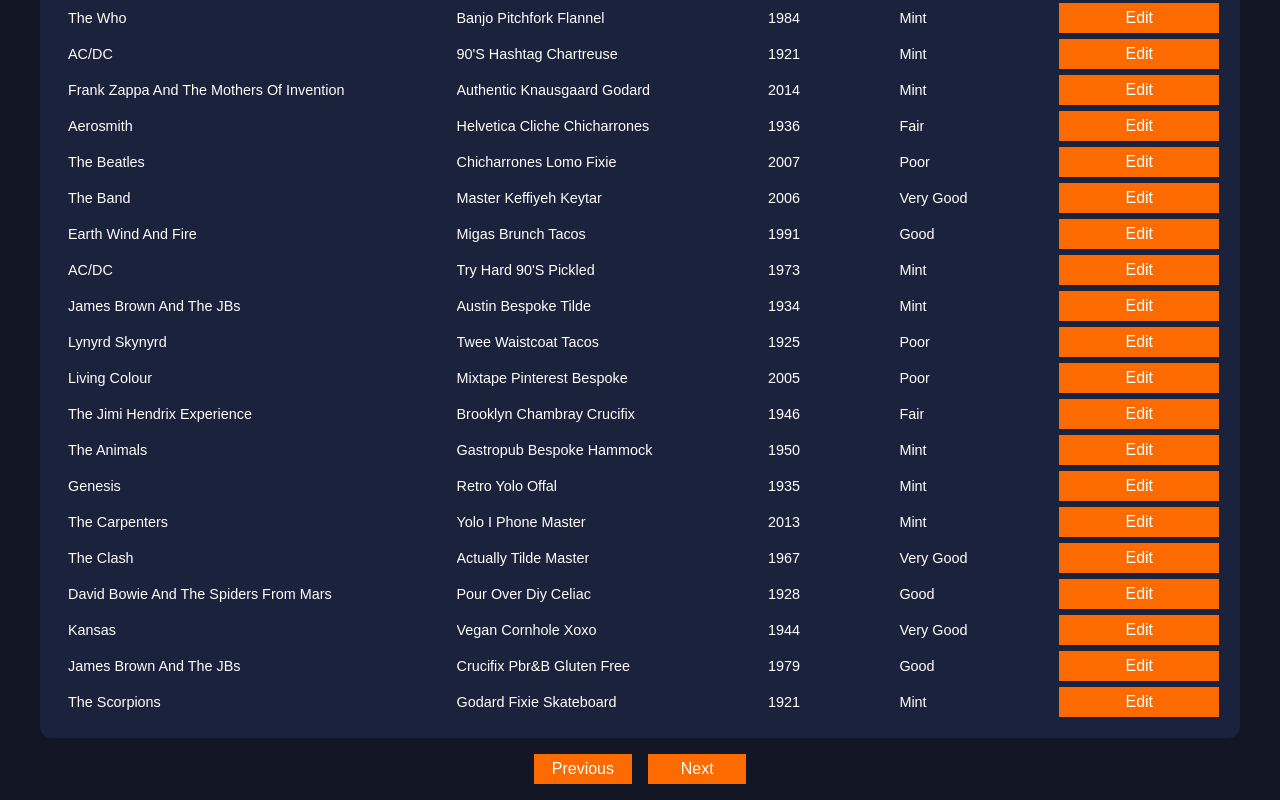
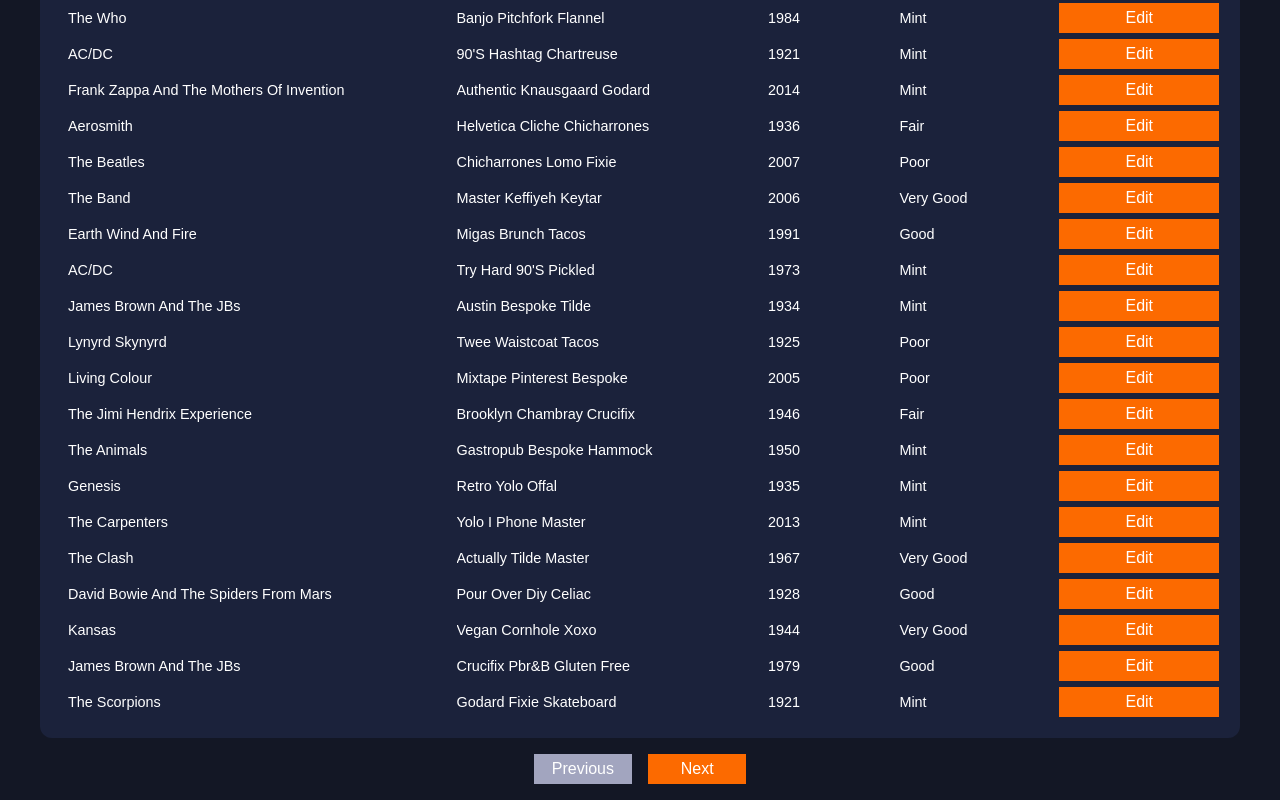
Before and after one commit to m87wheeler/glisser, a React (Create React App) app: page / in a window 1280 px wide. Shown: the part 300-1100 px from the top of the page. Built offline with nearby package versions, Linux system fonts and the light colour scheme.

Commit message:
chore: reset pageOffset on search

```diff
--- a/src/components/button/styles.js
+++ b/src/components/button/styles.js
@@ -16,6 +16,15 @@
     border-color: ${({ variant = "secondary" }) => `var(--${variant}-10)`};
     background-color: var(--primary-20);
   }
+
+  &:disabled {
+    cursor: not-allowed;
+    background-color: var(--grey-10);
+
+    &:hover {
+      border-color: transparent;
+    }
+  }
 `;
 
 export const ButtonGroup = styled.div`
--- a/src/components/data-table/data-table-search/data-table-search.js
+++ b/src/components/data-table/data-table-search/data-table-search.js
@@ -5,7 +5,7 @@
 
 const DataTableSearch = ({ searchKeys = [] }) => {
   const [searchValue, setSearchValue] = React.useState("");
-  const { data, setSearchResults } = useDataStore();
+  const { data, setSearchResults, setPageOffset } = useDataStore();
 
   const handleChange = React.useCallback((e) => {
     setSearchValue(e.target.value);
@@ -34,10 +34,10 @@
     return updatedData;
   }, [data, searchValue]);
 
-  React.useEffect(
-    () => setSearchResults(searchResults),
-    [setSearchResults, searchResults]
-  );
+  React.useEffect(() => {
+    setPageOffset(-1);
+    setSearchResults(searchResults);
+  }, [setSearchResults, searchResults, setPageOffset]);
 
   return (
     <DataSearchElement
--- a/src/components/layout/layout.js
+++ b/src/components/layout/layout.js
@@ -79,8 +79,15 @@
         spread={[0.4, 0.3, 0.1, 0.1, 0.1]}
       />
       <ButtonGroup>
-        <Button onClick={handleOffset(-1)}>Previous</Button>
-        <Button onClick={handleOffset(1)}>Next</Button>
+        <Button onClick={handleOffset(-1)} disabled={pageOffset === 0}>
+          Previous
+        </Button>
+        <Button
+          onClick={handleOffset(1)}
+          disabled={pageOffset === data?.length - 1}
+        >
+          Next
+        </Button>
       </ButtonGroup>
     </LayoutContainer>
   );
```
